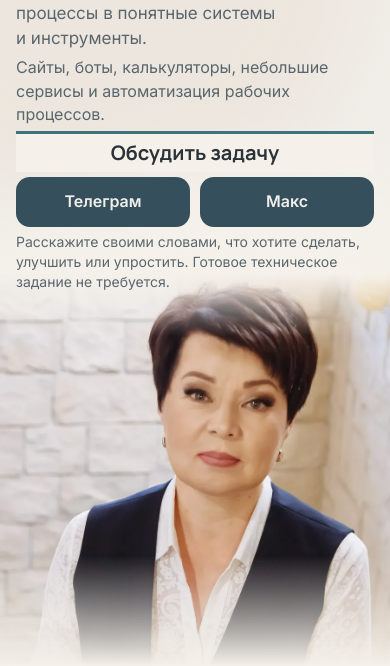
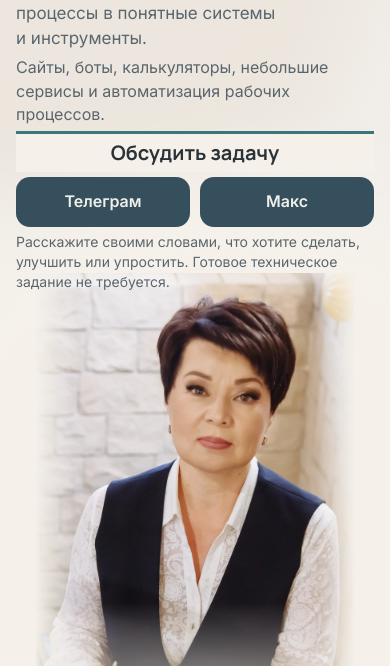
Before and after one commit to Eranka888/elena-maevskaya, a plain HTML site: page index.html in a window 390 px wide. Shown: the part 178-844 px from the top of the page. Drawn offline with Linux system fonts and the light colour scheme.

Commit message:
Обновление 29.09 12:58 МСК

```diff
--- a/index.html
+++ b/index.html
@@ -119,7 +119,7 @@
       #экран-1 .первый-экран__действие .кнопка { flex: 1; width: auto; min-width: 0; min-height: 50px; }
       #экран-1 .первый-экран__доверие { font-size: var(--кегль-мелкий); line-height: 1.45; }
       #экран-1 .первый-экран__картинка { order: 1; flex-grow: 1; width: calc(100% + 2 * var(--отступ-блока)); aspect-ratio: 6 / 5; min-height: 0; margin: -20px calc(-1 * var(--отступ-блока)) 0; border-radius: 0; overflow: hidden; }
-      #экран-1 .первый-экран__картинка.картинка--край img { mask-image: linear-gradient(to bottom, transparent 0%, black 16%, black 72%, transparent 100%); -webkit-mask-image: linear-gradient(to bottom, transparent 0%, black 16%, black 72%, transparent 100%); object-position: 50% 28%; }
+      #экран-1 .первый-экран__картинка.картинка--край img { width: 82%; height: auto; margin: -18px auto 0; object-fit: contain; mask-image: linear-gradient(to bottom, transparent 0%, black 8%, black 70%, transparent 100%), linear-gradient(to right, transparent 0%, black 12%, black 88%, transparent 100%); mask-composite: intersect; -webkit-mask-image: linear-gradient(to bottom, transparent 0%, black 8%, black 70%, transparent 100%), linear-gradient(to right, transparent 0%, black 12%, black 88%, transparent 100%); -webkit-mask-composite: source-in; }
     }
     @media (min-width: 900px) {
       #экран-1 .первый-экран__текст { padding-left: 24px; }
@@ -160,7 +160,7 @@
       </div>
     </div>
     <figure class="картинка картинка--фото картинка--край первый-экран__картинка" style="--лицо-в-кадре: .28">
-      <picture><source media="(max-width: 899px)" srcset="img/elena-maevskaya-3x4-telefon.webp"><img src="img/elena-maevskaya-3x4.webp" alt="Елена Маевская" data-лицо="50,22" fetchpriority="high"></picture>
+      <picture><img src="img/elena-maevskaya-3x4.webp" alt="Елена Маевская" data-лицо="50,22" fetchpriority="high"></picture>
     </figure>
   </div>
 </section>
```
